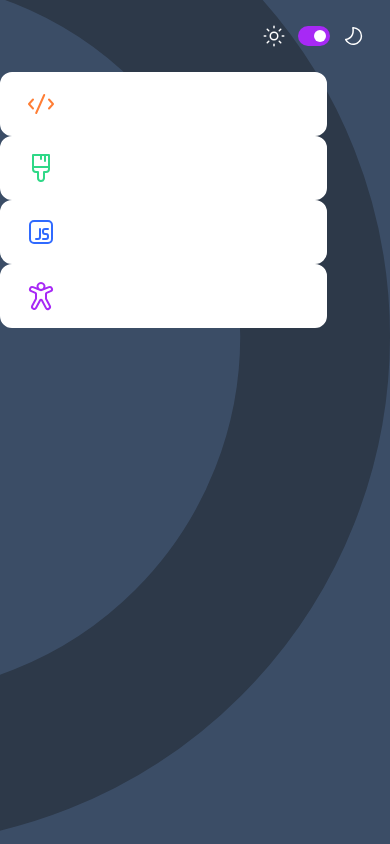
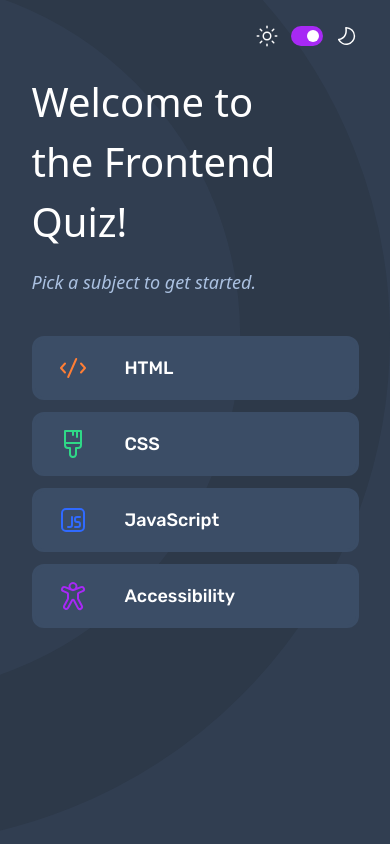
Before and after one commit to jazzielp/quiz-app, a React (Vite) app: page / in a window 390 px wide. Built offline with nearby package versions, Linux system fonts and the light colour scheme.

Commit message:
feat: add responsive design for tablet devices

```diff
--- a/index.html
+++ b/index.html
@@ -6,7 +6,7 @@
     <meta name="viewport" content="width=device-width, initial-scale=1.0" />
     <title>Vite + React + TS</title>
   </head>
-  <body class="bg-mobileLight bg-lightGrey dark:bg-mobileDark dark:bg-navy md:bg-tabletLight dark:md:bg-tabletDark lg:bg-desktopLight dark:lg:bg-desktopDark bg-cover bg-no-repeat transition-colors">
+  <body class="bg-mobileLight bg-lightGrey dark:bg-mobileDark dark:bg-darkNavy md:bg-tabletLight dark:md:bg-tabletDark lg:bg-desktopLight dark:lg:bg-desktopDark bg-cover bg-no-repeat transition-colors">
     <div id="root"></div>
     <script type="module" src="/src/main.tsx"></script>
   </body>
--- a/src/components/Header.tsx
+++ b/src/components/Header.tsx
@@ -2,7 +2,7 @@ import { SwitchDarkMode } from './SwitchDarkMode'
 import { TitleQuize } from './TitleQuize'
 export function Header (): JSX.Element {
   return (
-    <header className='flex items-center justify-between max-w-[1157px] min-w-[375px] px-6 md:px-16 lg: h-[72px] m-auto'>
+    <header className='flex items-center justify-between lg:w-[1157px] md:w-[640px] w-[375px] px-6 md:px-0 h-[72px] m-auto'>
       <TitleQuize />
       <SwitchDarkMode />
     </header>
--- a/src/components/Home.tsx
+++ b/src/components/Home.tsx
@@ -8,12 +8,18 @@ export function Home (): JSX.Element {
     <>
       <Header />
       <Main>
-        {
+        <div className=''>
+          <h1 className='w-72 md:w-[444px] lg:w-[465px] text-[40px] md:text-[64px] text-darkNavy dark:text-white text-wrap font-light'>Welcome to the <span className='font-medium'>Frontend Quiz!</span></h1>
+          <p className='text-lg md:text-xl text-greyNavy italic dark:text-lightBluish mt-4 lg:mt-12'>Pick a subject to get started.</p>
+        </div>
+        <div className='mt-10 lg:m-0 md:mt-16 flex gap-3 md:gap-6 flex-col'>
+          {
           quizzes?.map((quiz) => {
             const { title, icon, color } = quiz
             return <SelectQuiz key={quiz.title} title={title} img={icon} color={color} />
           })
         }
+        </div>
       </Main>
     </>
   )
--- a/src/components/Main.tsx
+++ b/src/components/Main.tsx
@@ -5,7 +5,7 @@ interface Props {
 }
 export function Main ({ children }: Props): JSX.Element {
   return (
-    <main>
+    <main className='lg:flex lg:justify-between lg:items-start lg:mt-24 lg:w-[1157px] md:w-[640px] w-[375px] px-6 md:px-0 m-auto'>
       {children}
     </main>
   )
--- a/src/components/SelectQuiz.tsx
+++ b/src/components/SelectQuiz.tsx
@@ -5,11 +5,11 @@ interface Props {
 }
 export function SelectQuiz ({ title, img, color }: Props): JSX.Element {
   return (
-    <div className='group bg-white w-[327px]  h-[64px] rounded-xl p-[18px] flex justify-between hover:cursor-pointer items-center gap-8 border-[3px] border-white hover:border-purpol transition-colors'>
-      <picture className={`size-10 rounded-lg grid place-items-center bg-[${color}]`}>
-        <img src={img} className='size-8' />
+    <div className=' bg-white dark:bg-navy w-[327px] h-[64px] md:w-[640px] md:h-[80px] lg:w-[564px] lg:h[96px] rounded-xl p-[18px] flex justify-between hover:cursor-pointer items-center gap-8 border-[3px] border-white dark:border-navy hover:border-purpol dark:hover:border-purpol transition-colors'>
+      <picture className={`size-10 md:size-14 rounded-lg grid place-items-center bg-[${color}]`}>
+        <img src={img} className='size-8 md:size-10' />
       </picture>
-      <p className='font-rubik font-medium text-lg flex-1 dark:text-white'>{title}</p>
+      <p className='font-rubik font-medium text-lg md:text-[28px] flex-1 dark:text-white'>{title}</p>
     </div>
   )
 }
```
